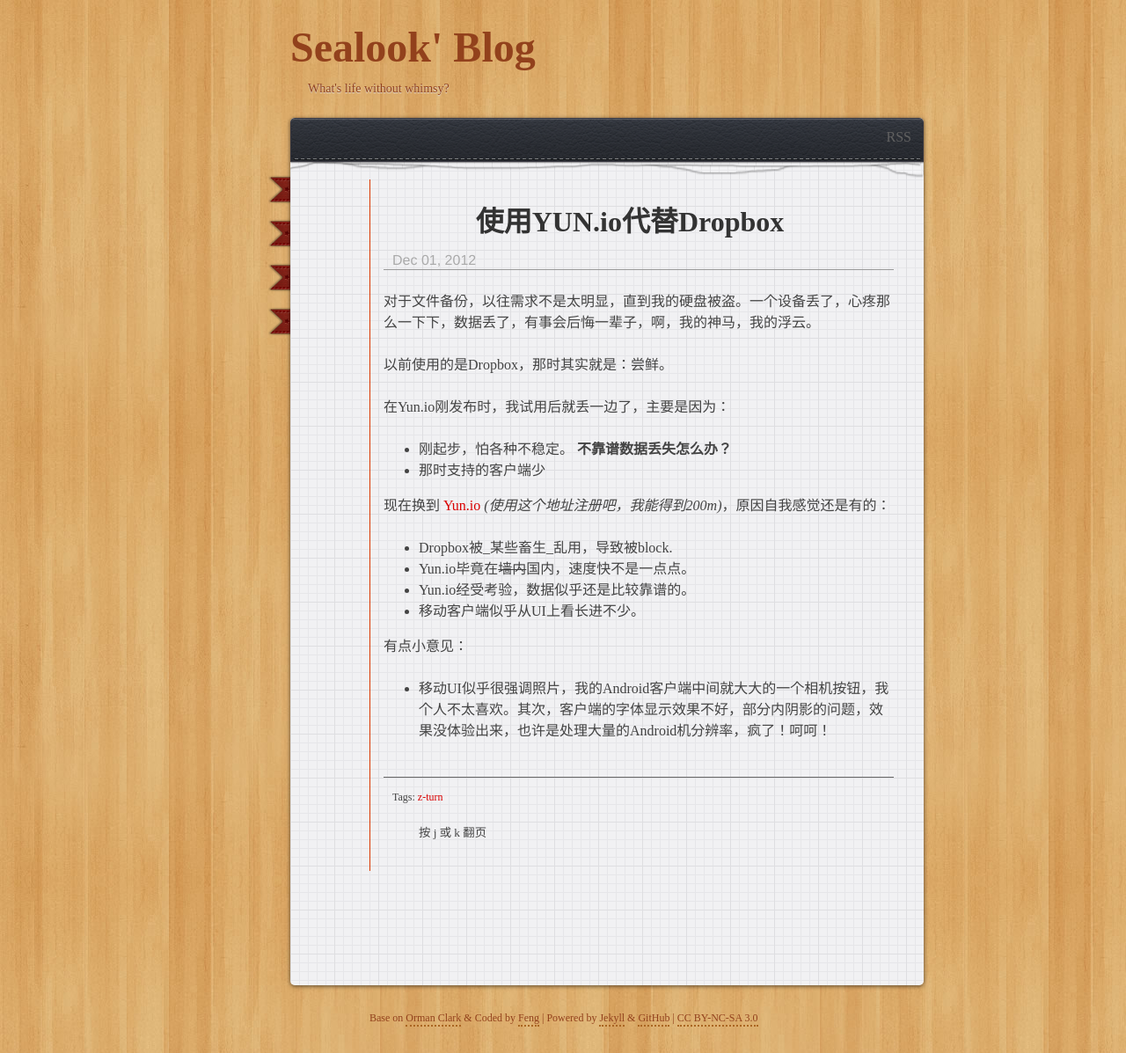
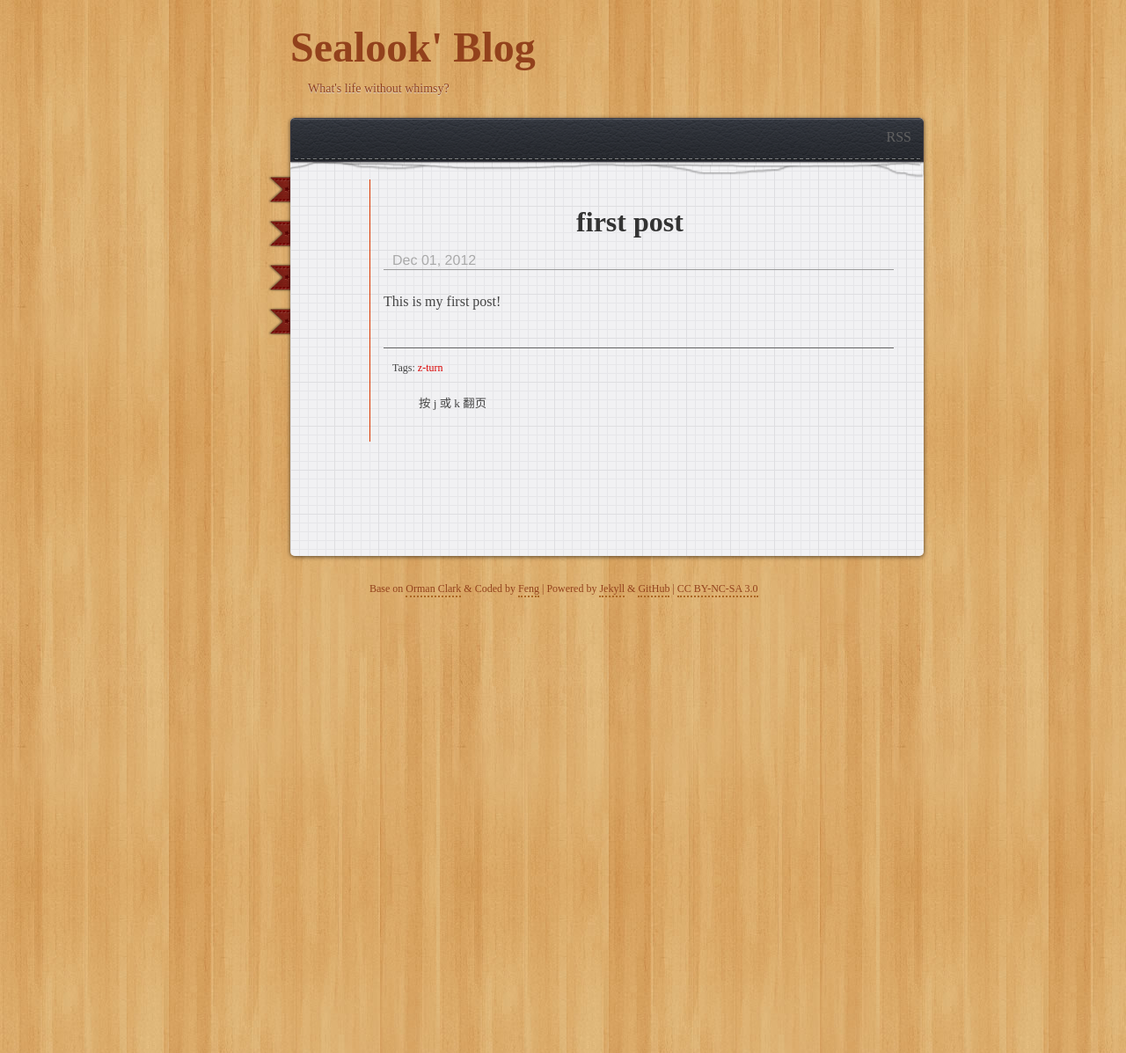
Before and after one commit to sealook/sealook.github.com, a Jekyll site: the page built from _posts/2013-01-03-Yun-io.md, in a window 1280 px wide. Shown: the whole page at 88% size. Built offline with Jekyll 4.4.1, drawn with Linux system fonts in a browser that asks for light colours; Markdown is read by kramdown in place of the engine named in the settings; comment, search, counter and statistics services are not loaded.

Commit message:
firstpost

```diff
--- a/_posts/2012-12-01-Yun-io.md
+++ /dev/null
@@ -1,28 +0,0 @@
----
-date: 2012-12-01 19:55:32
-title: 使用YUN.io代替Dropbox
-layout: post
-tags:
-    - z-turn
-categories:
-    - Blog
----
-对于文件备份，以往需求不是太明显，直到我的硬盘被盗。一个设备丢了，心疼那么一下下，数据丢了，有事会后悔一辈子，啊，我的神马，我的浮云。
-
-以前使用的是Dropbox，那时其实就是：尝鲜。
-
-在Yun.io刚发布时，我试用后就丢一边了，主要是因为：
-
-* 刚起步，怕各种不稳定。 **不靠谱数据丢失怎么办？**
-* 那时支持的客户端少
-
-现在换到 [Yun.io](https://www.yunio.com/index/url/code/RkZpYWFWVkJuWDdFVDNQMlhJR3FXcEtnL0NqeUZoQW45ZitkMCtyNWxkaEV0ZVUreEs2VDROUQ==) _(使用这个地址注册吧，我能得到200m)_，原因自我感觉还是有的：
-
-* Dropbox被_某些畜生_乱用，导致被block.
-* Yun.io毕竟在~~墙内~~国内，速度快不是一点点。
-* Yun.io经受考验，数据似乎还是比较靠谱的。
-* 移动客户端似乎从UI上看长进不少。
-
-有点小意见：
-
-* 移动UI似乎很强调照片，我的Android客户端中间就大大的一个相机按钮，我个人不太喜欢。其次，客户端的字体显示效果不好，部分内阴影的问题，效果没体验出来，也许是处理大量的Android机分辨率，疯了！呵呵！
--- /dev/null
+++ b/_posts/2013-01-03-Yun-io.md
@@ -0,0 +1,10 @@
+---
+date: 2012-12-01 19:55:32
+title: first post
+layout: post
+tags:
+    - z-turn
+categories:
+    - Blog
+---
+This is my first post!
--- a/about.html
+++ b/about.html
@@ -13,7 +13,7 @@
 	<p>一只科研民工。</p>
 	<h2>联系我</h2>
 	<ol>
-		<li>E-mail:mrcnsdote囧Gmail.com</li>
+		<li>E-mail:mrcnsdote在Gmail.com</li>
 
 
 	</ol>
```
Also changed, not shown: README.md.
